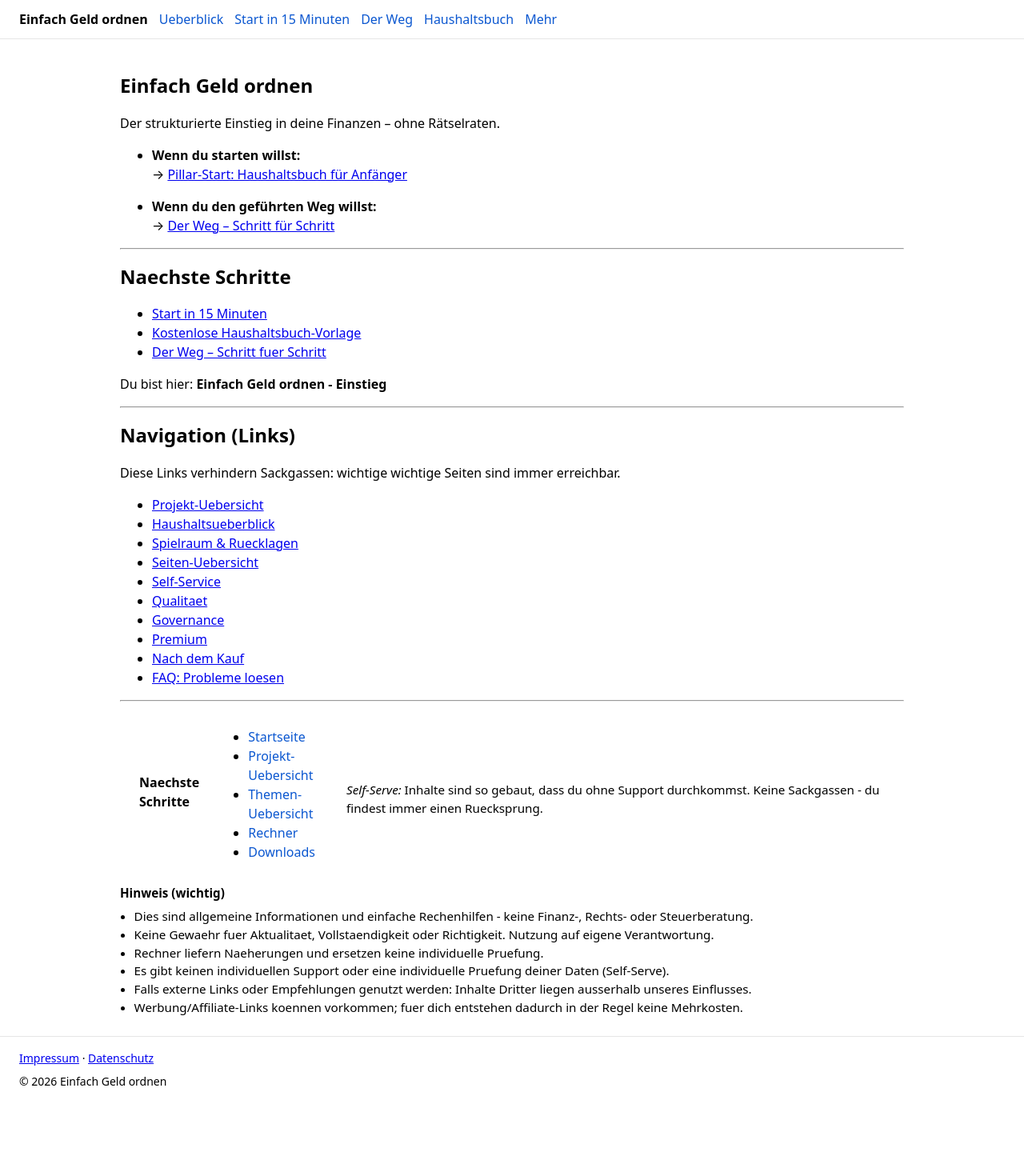
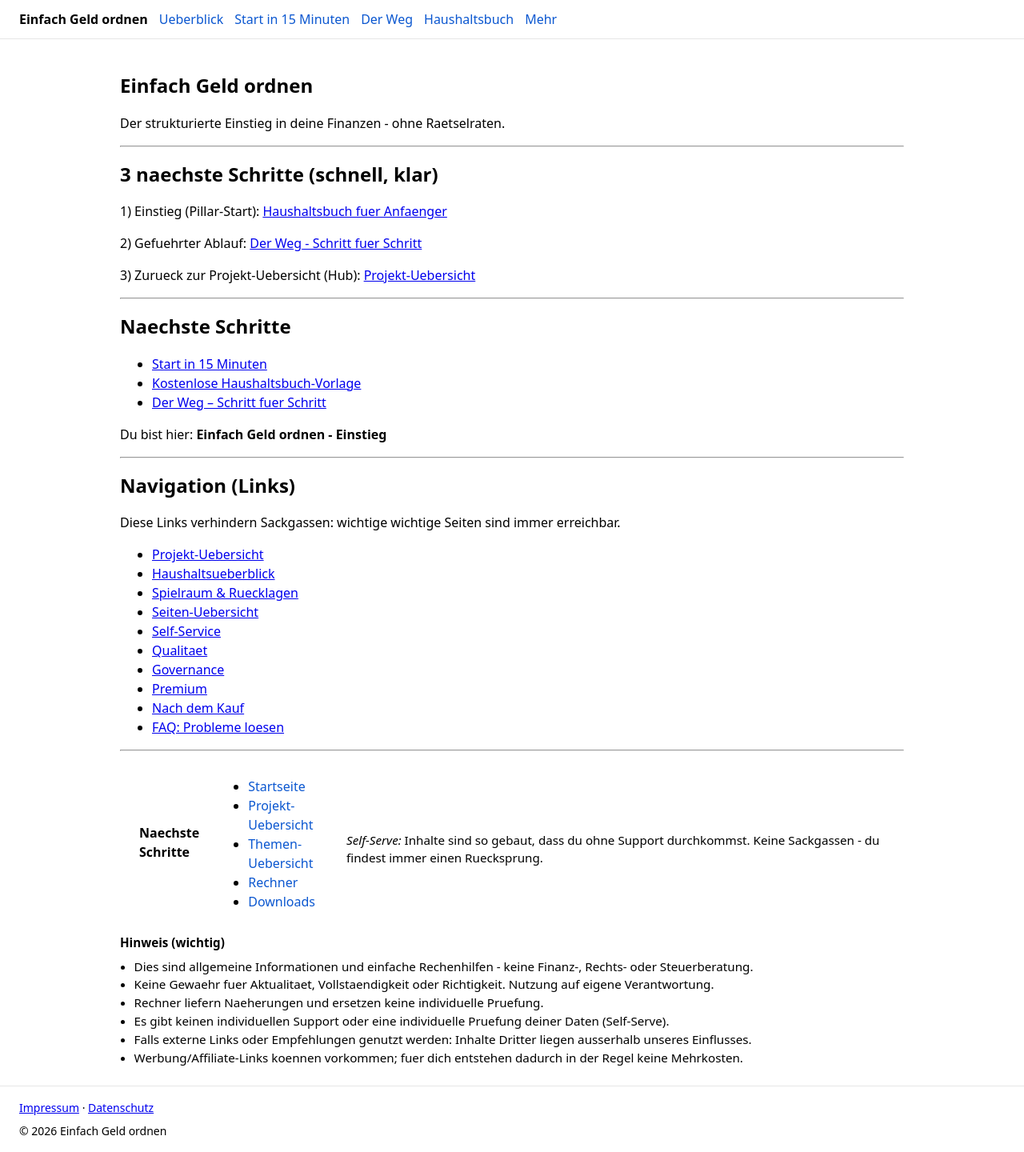
Before and after one commit to gluecklich-tools/einfach-geld-ordnen, a Jekyll site: the page built from pillar/einfach-geld-ordnen.md, in a window 1280 px wide. Shown: the whole page at 80% size. Built offline with Jekyll 4.4.1, drawn with Linux system fonts in a browser that asks for light colours; before the commit the page ends 1378 px from its top, so only the background shows below that.

Commit message:
Full replacement / Clone-Replace: pillar einstieg 3-next-steps (A#)

```diff
--- a/pillar/einfach-geld-ordnen.md
+++ b/pillar/einfach-geld-ordnen.md
@@ -8,15 +8,23 @@ nav_group: pillar
 nav_order: 20
 flow_systemlinks: true
 ---
+
 ## Einfach Geld ordnen
 
-Der strukturierte Einstieg in deine Finanzen – ohne Rätselraten.
+Der strukturierte Einstieg in deine Finanzen - ohne Raetselraten.
 
-- **Wenn du starten willst:**
-  → [Pillar-Start: Haushaltsbuch für Anfänger]({{ site.baseurl }}/pillar/einfach-geld-ordnen-haushaltsbuch.html)
+---
 
-- **Wenn du den geführten Weg willst:**
-  → [Der Weg – Schritt für Schritt]({{ site.baseurl }}/seiten/der-weg.html)
+## 3 naechste Schritte (schnell, klar)
+
+1) Einstieg (Pillar-Start):
+   [Haushaltsbuch fuer Anfaenger]( {{ site.baseurl }}/pillar/einfach-geld-ordnen-haushaltsbuch.html )
+
+2) Gefuehrter Ablauf:
+   [Der Weg - Schritt fuer Schritt]( {{ site.baseurl }}/seiten/der-weg.html )
+
+3) Zurueck zur Projekt-Uebersicht (Hub):
+   [Projekt-Uebersicht]( {{ site.baseurl }}/pillar/index.html )
 
 {% include flow-footer.html %}
 
```
